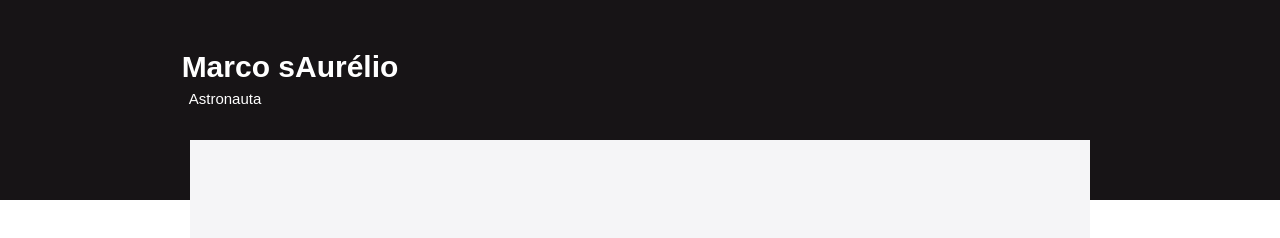
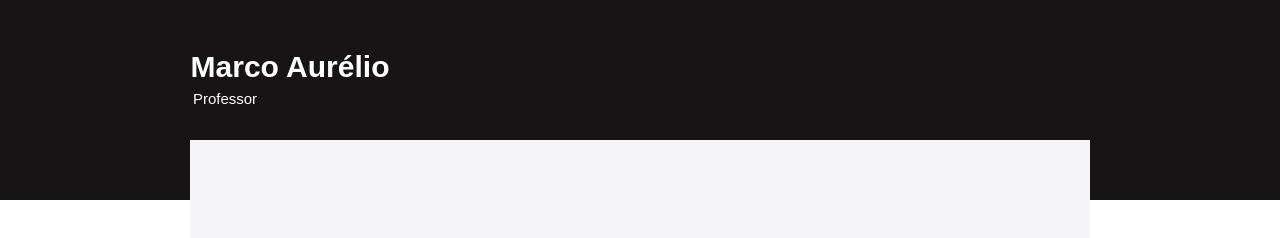
Before and after one commit to marcoaurelio91/marcoaurelio91.github.io, a plain HTML site: page index.html in a window 1280 px wide. Drawn offline with Linux system fonts and the light colour scheme.

Commit message:
Update index.html

```diff
--- a/index.html
+++ b/index.html
@@ -11,8 +11,8 @@
 </head>
 <body>
     <header>
-        <h1 id="nome">Marco sAurélio</h1>
-        <span id="profissao">Astronauta</span>
+        <h1 id="nome">Marco Aurélio</h1>
+        <span id="profissao">Professor</span>
         <div id="card-pessoal">
         </div>
     </header>
```
